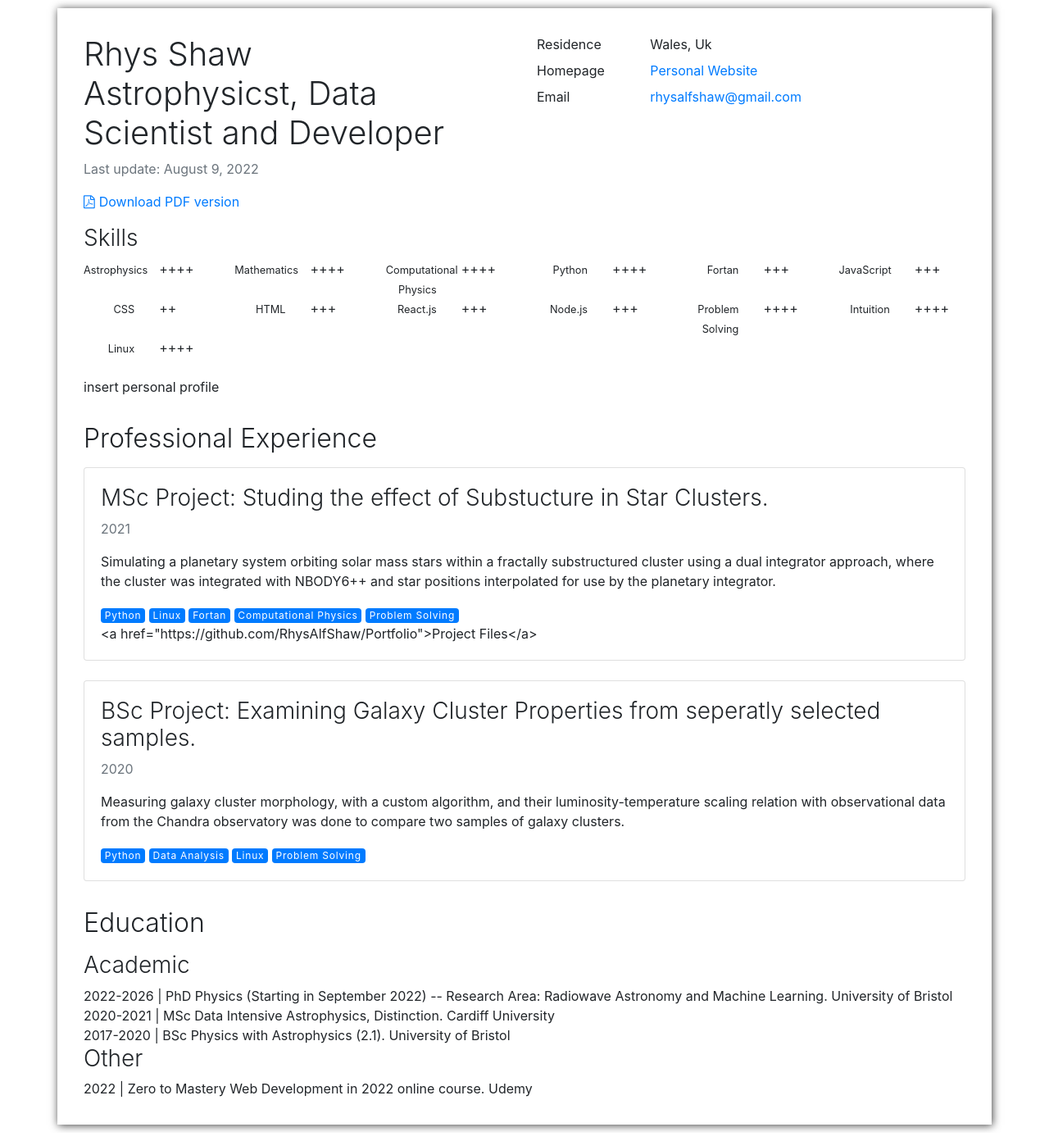
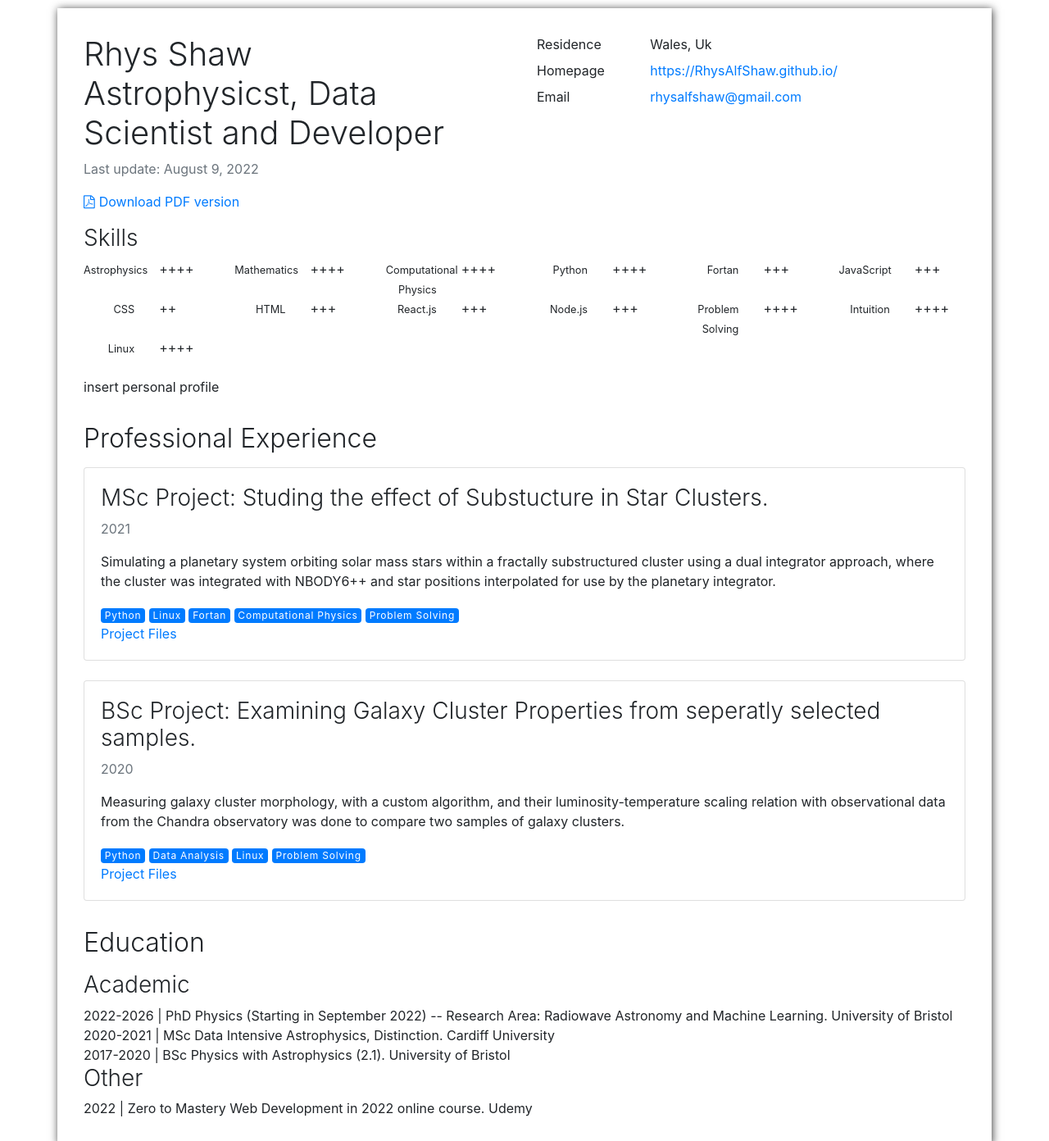
Before and after one commit to RhysAlfShaw/CV, a plain HTML site: page index.html in a window 1280 px wide. Shown: the top 1392 px of the page at 82% size. Drawn offline with nearby package versions, Linux system fonts and the light colour scheme.

Commit message:
Deploying to gh-pages from  @ 28494c4d33b9c41667ca1410a5ae29a0ae6dfc76 🚀

```diff
--- a/index.html
+++ b/index.html
@@ -29,7 +29,8 @@
                 <dd class="col-md-9">Wales, Uk</dd>
                 <dt class="col-md-3">Homepage</dt>
                 <dd class="col-md-9"><a href="https://RhysAlfShaw.github.io/">
-                  <span class="screen">Personal Website</span>
+                  <span class="print">https://RhysAlfShaw.github.io/</span>
+                  <span class="screen">https://RhysAlfShaw.github.io/</span>
                 </a></dd>
                 <dt class="col-md-3">Email</dt>
                 <dd class="col-md-9"><a href="mailto:rhysalfshaw@gmail.com">rhysalfshaw@gmail.com</a></dd>
@@ -139,9 +140,7 @@
                 <span class="badge badge-primary">Problem Solving</span>
             </div>
             <div>
-
-                &lt;a href&#x3D;&quot;https://github.com/RhysAlfShaw/Portfolio&quot;&gt;Project Files&lt;/a&gt;
-
+                <a href="https://github.com/RhysAlfShaw/Portfolio">Project Files</a>
             </div>
         </div>
     </div>
@@ -159,9 +158,7 @@
                 <span class="badge badge-primary">Problem Solving</span>
             </div>
             <div>
-
-
-
+                <a href="https://github.com/RhysAlfShaw/Portfolio">Project Files</a>
             </div>
         </div>
     </div>
```
Also changed, not shown: 1 other file.
